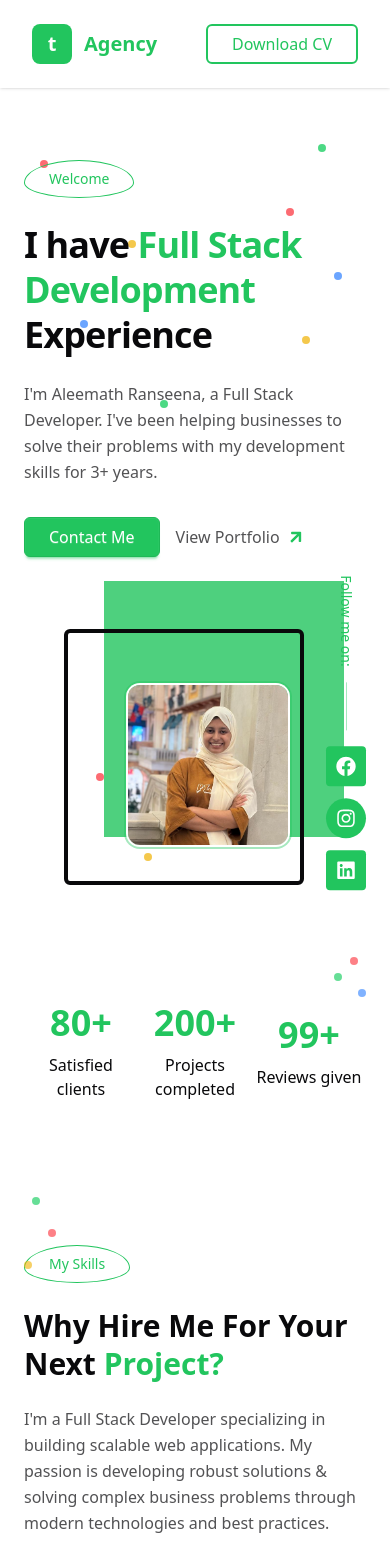
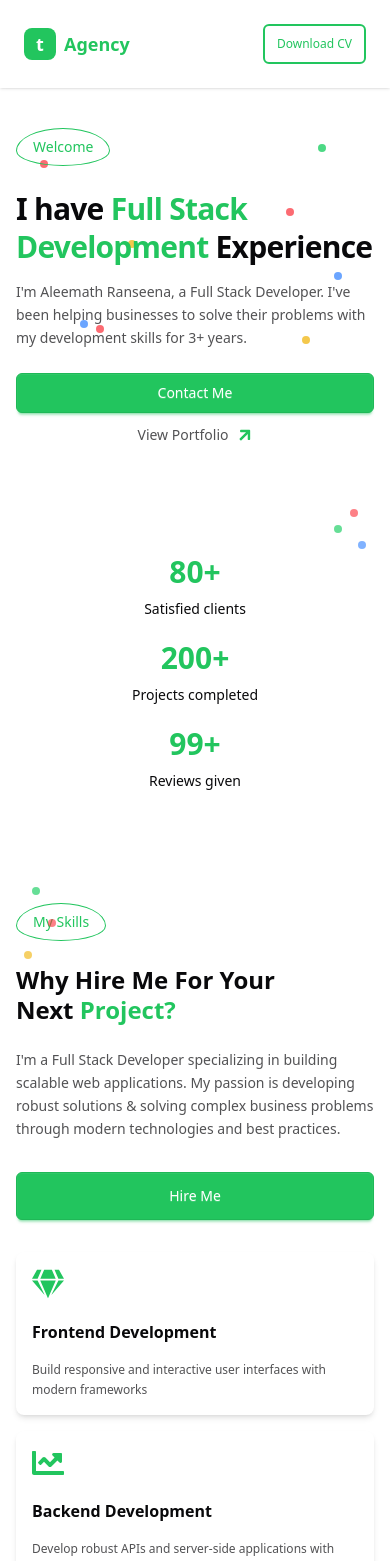
Before and after one commit to Aleemath/portfolio, a React (Vite) app: page / in a window 390 px wide. Shown: the top 1561 px of the page. Built offline with nearby package versions, Linux system fonts and the light colour scheme.

Commit message:
Fix responsive design issues

```diff
--- a/src/components/ContactForm.tsx
+++ b/src/components/ContactForm.tsx
@@ -121,7 +121,10 @@ export default function ContactForm() {
         />
       </div>
       <div className="flex justify-end">
-        <button type="submit" className="btn btn-primary w-max p-2 rounded-md">
+        <button
+          type="submit"
+          className="btn btn-primary rounded-md px-6 py-3 text-base font-medium w-full sm:w-auto"
+        >
           Submit Message
         </button>
       </div>
--- a/src/components/Footer.tsx
+++ b/src/components/Footer.tsx
@@ -55,11 +55,13 @@ export default function Footer({
       </div>
 
       <div className="container mx-auto px-6">
-        <div className="flex flex-col md:flex-row items-center justify-between gap-4">
-          <p className="text-neutral/60 text-sm">
+        <div className="flex flex-col md:flex-row items-center justify-between gap-4 text-center md:text-left">
+          <p className="text-neutral/60 text-sm whitespace-nowrap">
             © {currentYear}. All Rights Reserved
           </p>
-          <p className="text-neutral/60 text-sm">Designed by {designerName}</p>
+          <p className="text-neutral/60 text-sm whitespace-nowrap">
+            Designed by {designerName}
+          </p>
           <div className="flex gap-3">
             {socialIcons.map(({ Icon, href, platform }) => (
               <a
--- a/src/components/Navbar.tsx
+++ b/src/components/Navbar.tsx
@@ -18,20 +18,20 @@ export default function Navbar({
 }: NavbarProps) {
   return (
     <div className="navbar bg-white fixed top-0 z-40 w-full shadow-sm">
-      <div className="mx-auto w-full max-w-screen-2xl px-6 lg:px-8">
-        <div className="flex items-center justify-between gap-6 py-4">
+      <div className="mx-auto w-full max-w-screen-2xl px-4 sm:px-6 lg:px-8">
+        <div className="flex items-center justify-between gap-2 sm:gap-4 lg:gap-6 py-4">
           <a
             href="#about"
-            className="inline-flex items-center gap-3"
+            className="inline-flex items-center gap-2 sm:gap-3 shrink-0"
             aria-label="Home"
           >
             <span
-              className="inline-flex h-10 w-10 items-center justify-center rounded-lg bg-primary text-primary-content text-xl font-bold"
+              className="inline-flex h-8 w-8 sm:h-10 sm:w-10 items-center justify-center rounded-lg bg-primary text-primary-content text-lg sm:text-xl font-bold"
               aria-hidden="true"
             >
               {logoInitial}
             </span>
-            <span className="text-xl text-primary font-semibold">
+            <span className="text-lg sm:text-xl text-primary font-semibold whitespace-nowrap">
               {logoText}
             </span>
           </a>
@@ -50,7 +50,7 @@ export default function Navbar({
           <a
             href={cvPath}
             download={cvFileName}
-            className="btn btn-outline btn-primary rounded-md border-2 px-6 py-2 text-base font-medium"
+            className="btn btn-outline btn-primary rounded-md border-2 px-3 sm:px-6 py-2 text-xs sm:text-base font-medium whitespace-nowrap shrink-0"
           >
             Download CV
           </a>
--- a/src/components/Skills.tsx
+++ b/src/components/Skills.tsx
@@ -17,36 +17,36 @@ export default function Skills({ description }: SkillsProps) {
   };
 
   return (
-    <section id="skills" className="bg-white py-20 relative">
-      <div className="container mx-auto px-6">
-        <div className="grid lg:grid-cols-2 gap-12 items-start">
+    <section id="skills" className="bg-white py-12 sm:py-20 relative">
+      <div className="container mx-auto px-4 sm:px-6">
+        <div className="grid lg:grid-cols-2 gap-8 lg:gap-12 items-start">
           {/* Scattered dots */}
           <div className="absolute top-8 left-8 w-2 h-2 bg-green-500 rounded-full opacity-60"></div>
           <div className="absolute top-16 left-12 w-2 h-2 bg-red-500 rounded-full opacity-60"></div>
           <div className="absolute top-24 left-6 w-2 h-2 bg-yellow-500 rounded-full opacity-60"></div>
           {/* Left copy */}
           <div>
-            <div className="egg-shape inline-block border border-primary text-primary font-medium text-sm px-6 py-2 mb-6">
+            <div className="egg-shape inline-block border border-primary text-primary font-medium text-sm px-4 sm:px-6 py-2 mb-6">
               My Skills
             </div>
-            <h2 className="text-3xl lg:text-4xl xl:text-5xl font-bold leading-tight text-neutral">
+            <h2 className="text-2xl sm:text-3xl lg:text-4xl xl:text-5xl font-bold leading-tight text-neutral">
               Why Hire Me For Your
               <br />
               Next <span className="text-primary">Project?</span>
             </h2>
-            <p className="mt-6 text-base lg:text-lg text-neutral/70 max-w-2xl leading-relaxed">
+            <p className="mt-6 text-sm sm:text-base lg:text-lg text-neutral/70 max-w-2xl leading-relaxed">
               {description ||
                 "I'm a Full Stack Developer specializing in building scalable web applications. My passion is developing robust solutions & solving complex business problems through modern technologies and best practices."}
             </p>
             <button
               onClick={handleHireMe}
-              className="btn btn-primary btn-lg rounded-md mt-10 px-8 py-3 text-base font-medium"
+              className="btn btn-primary btn-lg rounded-md mt-8 sm:mt-10 px-6 sm:px-8 py-3 text-sm sm:text-base font-medium w-full sm:w-auto"
             >
               Hire Me
             </button>
           </div>
           {/* Right cards */}
-          <div className="grid sm:grid-cols-2 gap-6">
+          <div className="grid sm:grid-cols-2 gap-4 sm:gap-6">
             {SKILLS_DATA.map((item, index) => {
               const IconComponent = skillIcons[index];
               return (
@@ -54,12 +54,12 @@ export default function Skills({ description }: SkillsProps) {
                   key={item.title}
                   className="card bg-white shadow-md hover:shadow-lg transition-shadow"
                 >
-                  <div className="card-body p-6">
+                  <div className="card-body p-4 sm:p-6">
                     <IconComponent className="w-8 h-8 text-primary mb-3" />
-                    <h3 className="card-title text-lg font-bold mb-2 text-neutral">
+                    <h3 className="card-title text-base sm:text-lg font-bold mb-2 text-neutral">
                       {item.title}
                     </h3>
-                    <p className="text-sm text-neutral/70 leading-relaxed">
+                    <p className="text-xs sm:text-sm text-neutral/70 leading-relaxed">
                       {item.description}
                     </p>
                   </div>
--- a/src/components/Stats.tsx
+++ b/src/components/Stats.tsx
@@ -13,20 +13,20 @@ export default function Stats({ stats }: StatsProps) {
       <div className="absolute top-8 right-12 w-2 h-2 bg-green-500 rounded-full opacity-60"></div>
       <div className="absolute top-12 right-6 w-2 h-2 bg-blue-500 rounded-full opacity-60"></div>
 
-      <div className="container mx-auto px-6">
-        <div className="flex items-center justify-between w-full max-w-4xl mx-auto">
+      <div className="container mx-auto px-4 sm:px-6">
+        <div className="flex flex-col sm:flex-row items-center justify-between w-full max-w-4xl mx-auto gap-6 sm:gap-0">
           {stats.map((stat, index) => (
             <Fragment key={stat.label}>
-              <div className="text-center flex-1">
-                <div className="text-primary text-4xl lg:text-5xl xl:text-6xl font-bold leading-none">
+              <div className="text-center flex-1 min-w-0">
+                <div className="text-primary text-3xl sm:text-4xl lg:text-5xl xl:text-6xl font-bold leading-none">
                   {stat.value}
                 </div>
-                <div className="mt-3 text-base text-neutral font-normal">
+                <div className="mt-3 text-sm sm:text-base text-neutral font-normal">
                   {stat.label}
                 </div>
               </div>
               {index < stats.length - 1 && (
-                <div className="hidden sm:block w-px bg-primary/40 h-16 mx-8 lg:mx-12 shrink-0"></div>
+                <div className="hidden sm:block w-px bg-primary/40 h-16 mx-4 lg:mx-12 shrink-0"></div>
               )}
             </Fragment>
           ))}
--- a/src/components/WelcomeBanner.tsx
+++ b/src/components/WelcomeBanner.tsx
@@ -39,7 +39,7 @@ export default function WelcomeBanner({
   ];
 
   return (
-    <section id="about" className="bg-white py-20 relative">
+    <section id="about" className="bg-white py-12 sm:py-20 relative">
       {/* Decorative dots - scattered multi-colored */}
       <div className="absolute top-20 left-10 w-2 h-2 bg-red-500 rounded-full opacity-70"></div>
       <div className="absolute top-40 left-32 w-2 h-2 bg-yellow-500 rounded-full opacity-70"></div>
@@ -52,38 +52,38 @@ export default function WelcomeBanner({
       <div className="absolute top-48 right-12 w-2 h-2 bg-blue-500 rounded-full opacity-70"></div>
       <div className="absolute top-64 right-20 w-2 h-2 bg-yellow-500 rounded-full opacity-70"></div>
 
-      <div className="container mx-auto px-6">
-        <div className="grid lg:grid-cols-2 gap-12 items-center">
+      <div className="container mx-auto px-4 sm:px-6">
+        <div className="grid lg:grid-cols-2 gap-8 lg:gap-12 items-center">
           <div className="relative z-10">
-            <div className="egg-shape inline-block border border-primary text-primary font-medium text-sm mb-6 py-2 px-6">
+            <div className="egg-shape inline-block border border-primary text-primary font-medium text-sm mb-6 py-2 px-4 sm:px-6">
               Welcome
             </div>
-            <h1 className="text-4xl lg:text-5xl xl:text-6xl font-bold leading-tight tracking-tight text-neutral">
+            <h1 className="text-3xl sm:text-4xl lg:text-5xl xl:text-6xl font-bold leading-tight tracking-tight text-neutral">
               I have <span className="text-primary">Full Stack</span>
               <br />
               <span className="text-primary">Development</span> Experience
             </h1>
-            <p className="mt-6 text-base lg:text-lg text-neutral/70 max-w-xl leading-relaxed">
+            <p className="mt-4 sm:mt-6 text-sm sm:text-base lg:text-lg text-neutral/70 max-w-xl leading-relaxed">
               I'm {name}, a {role}. I've been helping businesses to solve their
               problems with my development skills for {experience} years.
             </p>
-            <div className="mt-8 flex flex-wrap items-center gap-4">
+            <div className="mt-6 sm:mt-8 flex flex-wrap items-center gap-3 sm:gap-4">
               <a
                 href="#contact"
-                className="btn btn-primary rounded-md px-6 py-3 text-base font-medium"
+                className="btn btn-primary rounded-md px-4 sm:px-6 py-2 sm:py-3 text-sm sm:text-base font-medium w-full sm:w-auto text-center"
               >
                 Contact Me
               </a>
               <a
                 href="#portfolio"
-                className="inline-flex items-center gap-2 text-base text-neutral/70 hover:text-primary transition-colors font-medium"
+                className="inline-flex items-center gap-2 text-sm sm:text-base text-neutral/70 hover:text-primary transition-colors font-medium w-full sm:w-auto justify-center sm:justify-start"
               >
                 View Portfolio{" "}
                 <FaArrowUp className="w-4 h-4 text-primary rotate-45" />
               </a>
             </div>
           </div>
-          <div className="relative">
+          <div className="relative hidden lg:block">
             {/* green block behind */}
             <div className="absolute -top-6 left-20 h-64 w-60 lg:h-96 lg:w-80 bg-primary/80 z-0"></div>
             {/* black outline square overlay - above green */}
```
Also changed, not shown: src/components/Contact.tsx (+7 -7 lines), src/components/ContactInfo.tsx (renamed from src/components/CoontactInfo.tsx, +8 -8 lines), src/components/Portfolio.tsx (+9 -9 lines), src/components/Testimonials.tsx (+10 -10 lines).
